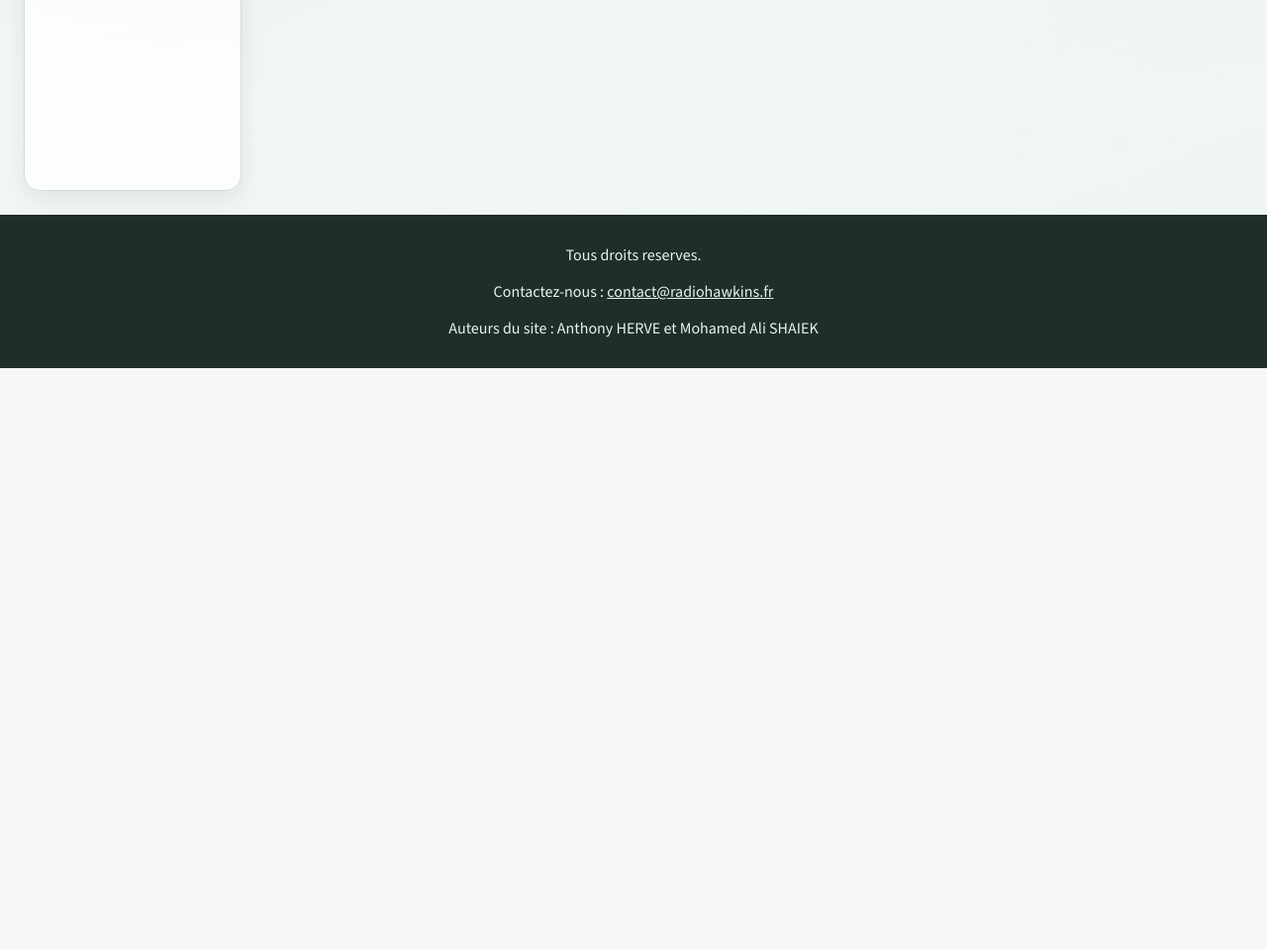
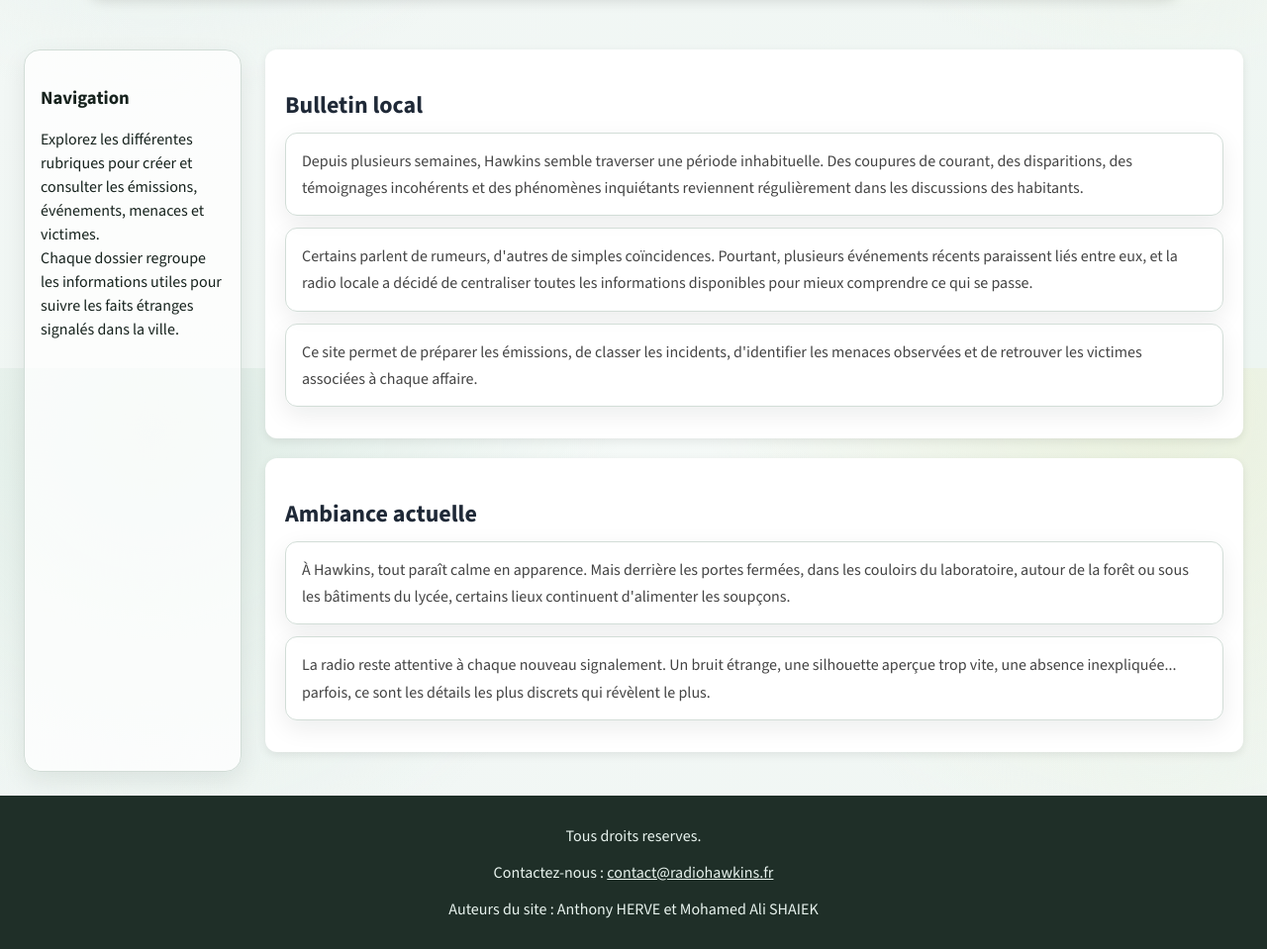
Before and after one commit to AnthonyHerve56/Emission_Radio, a PHP site: page / in a window 1280 px wide. Shown: the part 428-1387 px from the top of the page at 99% size. Before the commit the page ends 800 px from the top, so only its background shows below. Run offline with PHP 8.4, Linux system fonts and the light colour scheme.

Commit message:
fin modification

```diff
--- a/Emission_radio/Accueil.php
+++ b/Emission_radio/Accueil.php
@@ -1,17 +1,66 @@
 <!-- Page Accueil : a inclure dans les pages avec include 'header.php' -->
-
 
 <h1 class="Titre">Bienvenue sur la radio locale de Hawkins</h1>
 
+<div class="banniere-accueil">
+    <img src="./img/hawkins.png" alt="Banniere Hawkins">
+</div>
+
 <div class="accueil-container">
     <div class="navigation">
-        <p>Explorez les différentes rubriques pour créer et consulter les émissions, événements, menaces et victimes.</p>
+        <h3>Navigation</h3>
+        <p>
+            Explorez les différentes rubriques pour créer et consulter
+            les émissions, événements, menaces et victimes.
+        </p>
 
+        <p>
+            Chaque dossier regroupe les informations utiles pour suivre
+            les faits étranges signalés dans la ville.
+        </p>
     </div>
+
     <div class="Affichage_Principal">
-        <p>Bievenue sur la radio locale de Hawkins, votre source d'information pour tout ce qui concerne les événements paranormaux dans la ville.
 
-        </p>
+        <div class="bloc-accueil">
+            <h2>Bulletin local</h2>
+            <p>
+                Depuis plusieurs semaines, Hawkins semble traverser une période
+                inhabituelle. Des coupures de courant, des disparitions,
+                des témoignages incohérents et des phénomènes inquiétants
+                reviennent régulièrement dans les discussions des habitants.
+            </p>
+
+            <p>
+                Certains parlent de rumeurs, d'autres de simples coïncidences.
+                Pourtant, plusieurs événements récents paraissent liés entre eux,
+                et la radio locale a décidé de centraliser toutes les informations
+                disponibles pour mieux comprendre ce qui se passe.
+            </p>
+
+            <p>
+                Ce site permet de préparer les émissions, de classer les incidents,
+                d'identifier les menaces observées et de retrouver les victimes
+                associées à chaque affaire.
+            </p>
+        </div>
+
+        <div class="bloc-accueil">
+            <h2>Ambiance actuelle</h2>
+            <p>
+                À Hawkins, tout paraît calme en apparence. Mais derrière les portes
+                fermées, dans les couloirs du laboratoire, autour de la forêt
+                ou sous les bâtiments du lycée, certains lieux continuent
+                d'alimenter les soupçons.
+            </p>
+
+            <p>
+                La radio reste attentive à chaque nouveau signalement.
+                Un bruit étrange, une silhouette aperçue trop vite,
+                une absence inexpliquée... parfois, ce sont les détails
+                les plus discrets qui révèlent le plus.
+            </p>
+        </div>
 
     </div>
 </div>
--- a/Emission_radio/Evenement.php
+++ b/Emission_radio/Evenement.php
@@ -57,7 +57,6 @@ if ($connection === null) {
                 <?php else: ?>
                     <?php foreach ($evenements as $evenement): ?>
                         <tr>
-                            <!-- Protection XSS avec htmlspecialchars sur toutes les colonnes -->
                             <td><?php echo htmlspecialchars($evenement['evenement_id']); ?></td>
                             <td><?php echo htmlspecialchars(date('d/m/Y', strtotime($evenement['evenement_date']))); ?></td>
                             <td><?php echo htmlspecialchars($evenement['evenement_lieu']); ?></td>
--- a/Emission_radio/Victime.php
+++ b/Emission_radio/Victime.php
@@ -47,7 +47,7 @@ if ($connection === null) {
                 $imagePath = './img/' . $imageName . '.png';
                 ?>
                 <!-- Carte cliquable: l'ID peut servir plus tard pour une page detail victime -->
-                <a class="entity-card" href="?page=victime&victime_id=<?php echo urlencode($victime['victime_id']); ?>">
+                <a class="entity-card" href="?page=victime_detail&victime_id=<?php echo urlencode($victime['victime_id']); ?>">
                     <img class="entity-card-image" src="<?php echo htmlspecialchars($imagePath); ?>" alt="<?php echo htmlspecialchars($victime['victime_nom'] . ' ' . $victime['victime_prenom']); ?>">
                     <h2 class="entity-card-title"><?php echo htmlspecialchars($victime['victime_nom'] . ' ' . $victime['victime_prenom']); ?></h2>
                 </a>
--- a/Emission_radio/index.php
+++ b/Emission_radio/index.php
@@ -38,11 +38,17 @@
         else if($_GET['page'] == 'menace'){
             include 'Menace.php';
         }
+        else if($_GET['page'] == 'menace_detail'){
+            include 'MenaceDetail.php';
+        }
         else if($_GET['page'] == 'menace_form'){
             include 'MenaceForm.php';
         }
         else if($_GET['page'] == 'victime'){
             include 'Victime.php';
+        }
+        else if($_GET['page'] == 'victime_detail'){
+            include 'VictimeDetail.php';
         }
         else if($_GET['page'] == 'victime_form'){
             include 'VictimeForm.php';
--- a/Emission_radio/style/style.css
+++ b/Emission_radio/style/style.css
@@ -412,3 +412,37 @@ footer a {
     padding: 16px;
   }
 }
+
+.banniere-accueil {
+    width: 90%;
+    margin: 20px auto 25px auto;
+    text-align: center;
+}
+
+.banniere-accueil img {
+    width: 100%;
+    max-width: 1100px;
+    height: 280px;
+    object-fit: cover;
+    border-radius: 14px;
+    box-shadow: 0 4px 14px rgba(0,0,0,0.15);
+}
+
+.bloc-accueil {
+    background-color: white;
+    border-radius: 12px;
+    padding: 20px;
+    margin-bottom: 20px;
+    box-shadow: 0 3px 10px rgba(0,0,0,0.08);
+}
+
+.bloc-accueil h2 {
+    margin-bottom: 12px;
+    color: #1f2937;
+}
+
+.bloc-accueil p {
+    margin-bottom: 12px;
+    line-height: 1.7;
+    color: #444;
+}
```
Also changed, not shown: Emission_radio/Menace.php (+2 -5 lines), Emission_radio/MenaceDetail.php (added, +66 -0 lines), Emission_radio/VictimeDetail.php (added, +79 -0 lines), Emission_radio/fonction.php (+62 -2 lines), 1 other file.
